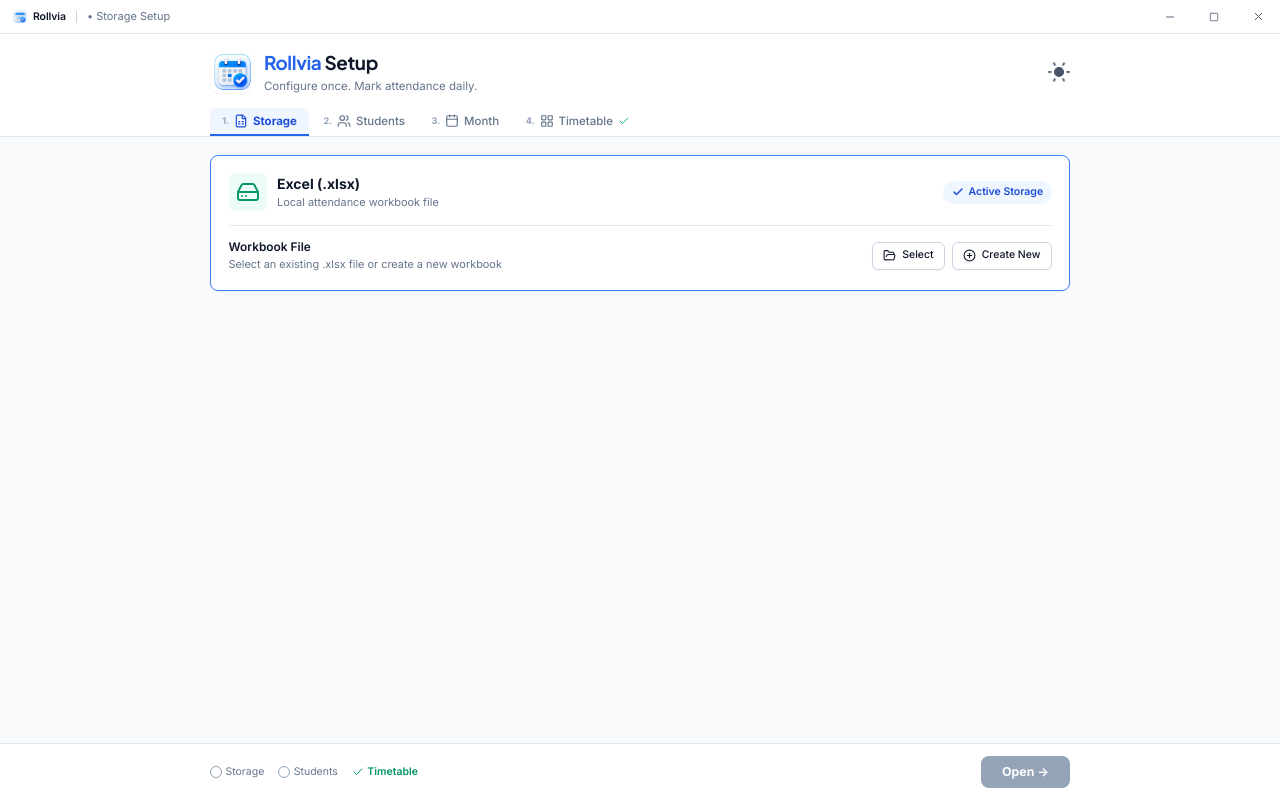
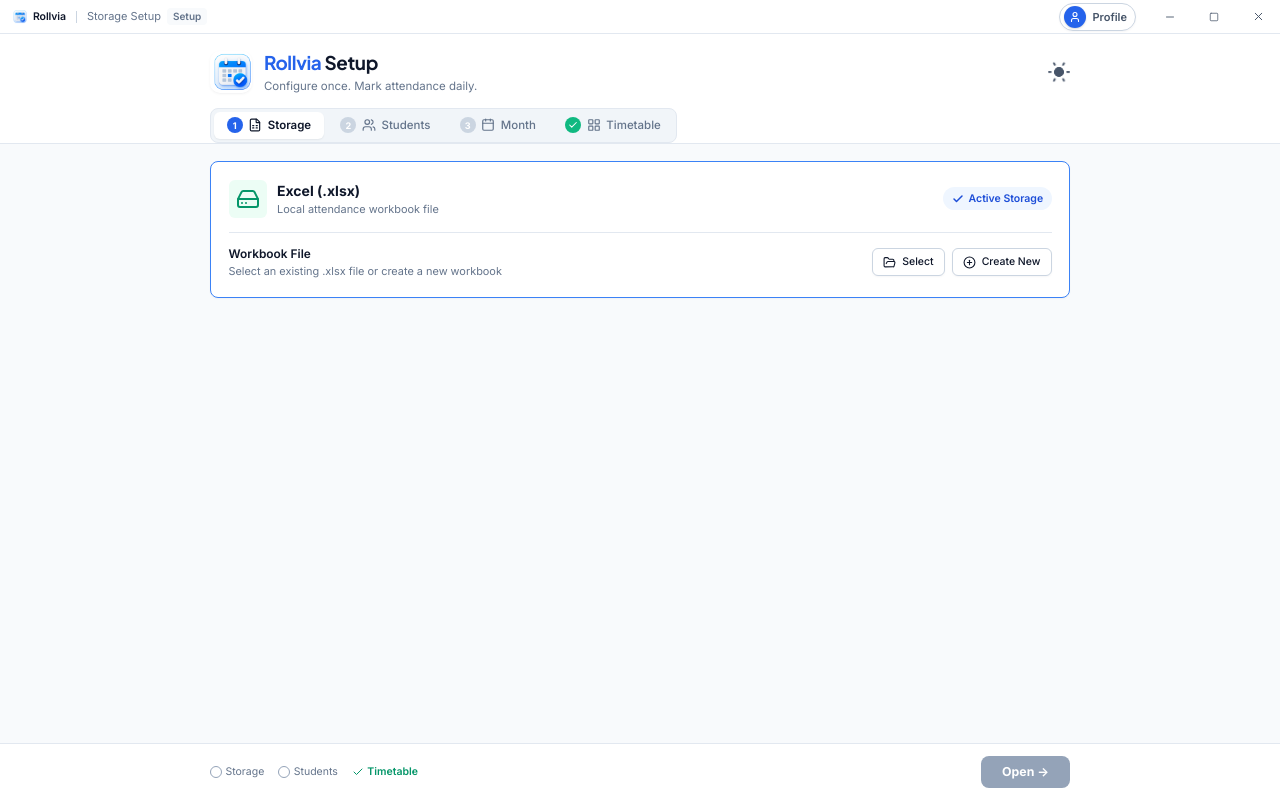
Before and after one commit to DevlopTecy/Rollvia, a React (Vite) app: page / in a window 1280 px wide. Built offline with nearby package versions, Linux system fonts and the light colour scheme.

Commit message:
feat(ui): elevate app to high-end desktop design and embed ProfilePanel in TitleBar

```diff
--- a/src/components/collaboration/ProfilePanel.tsx
+++ b/src/components/collaboration/ProfilePanel.tsx
@@ -105,22 +105,34 @@ export const ProfilePanel: React.FC = () => {
           setIsOpen((prev) => !prev);
           clearError();
         }}
-        title={session ? `Live Room: ${session.roomCode} (${session.role})` : 'Live Collaboration'}
+        title={session ? `Live Room: ${session.roomCode} (${session.role})` : 'Profile & Live Collaboration'}
+        aria-label="Profile and Live Collaboration"
         style={{
           display: 'flex',
           alignItems: 'center',
           gap: 6,
-          padding: '4px 8px',
+          padding: '2px 8px 2px 4px',
           borderRadius: 'var(--radius-full, 9999px)',
           border: session
-            ? '2px solid var(--success-500, #10b981)'
+            ? '1.5px solid var(--success-500, #10b981)'
             : '1px solid var(--border-default)',
-          backgroundColor: session ? 'rgba(16, 185, 129, 0.1)' : 'var(--bg-surface)',
+          backgroundColor: session ? 'rgba(16, 185, 129, 0.12)' : 'var(--bg-surface)',
           color: 'var(--text-primary)',
           cursor: 'pointer',
           transition: 'all 0.15s ease',
-          fontSize: 'var(--text-xs)',
+          fontSize: '11px',
           fontWeight: 600,
+          boxShadow: 'var(--shadow-xs, 0 1px 2px rgba(0,0,0,0.05))',
+        }}
+        onMouseEnter={(e) => {
+          e.currentTarget.style.backgroundColor = session
+            ? 'rgba(16, 185, 129, 0.18)'
+            : 'var(--bg-surface-hover)';
+        }}
+        onMouseLeave={(e) => {
+          e.currentTarget.style.backgroundColor = session
+            ? 'rgba(16, 185, 129, 0.12)'
+            : 'var(--bg-surface)';
         }}
       >
         <div
@@ -133,11 +145,13 @@ export const ProfilePanel: React.FC = () => {
             display: 'flex',
             alignItems: 'center',
             justifyContent: 'center',
-            fontSize: 11,
+            fontSize: 10,
             fontWeight: 700,
+            flexShrink: 0,
+            boxShadow: '0 1px 2px rgba(0,0,0,0.15)',
           }}
         >
-          {initialChar || <User size={12} />}
+          {initialChar || <User size={12} strokeWidth={2.2} />}
         </div>
 
         {session ? (
@@ -148,13 +162,16 @@ export const ProfilePanel: React.FC = () => {
               gap: 4,
               color: 'var(--success-600, #059669)',
               letterSpacing: 0.5,
+              fontSize: '11px',
             }}
           >
-            <Radio size={12} className="animate-pulse" />
+            <Radio size={11} className="animate-pulse" />
             LIVE {session.roomCode}
           </span>
         ) : (
-          <span style={{ color: 'var(--text-secondary)' }}>Connect</span>
+          <span style={{ color: 'var(--text-secondary)', fontSize: '11px', fontWeight: 600 }}>
+            {connectionName.trim() ? connectionName.trim() : 'Profile'}
+          </span>
         )}
       </button>
 
@@ -166,11 +183,11 @@ export const ProfilePanel: React.FC = () => {
             top: 'calc(100% + 8px)',
             right: 0,
             width: 320,
-            backgroundColor: 'var(--bg-elevated, #ffffff)',
+            backgroundColor: 'var(--bg-surface)',
             border: '1px solid var(--border-default)',
             borderRadius: 'var(--radius-md, 8px)',
-            boxShadow: '0 10px 25px -5px rgba(0,0,0,0.15), 0 8px 10px -6px rgba(0,0,0,0.1)',
-            zIndex: 1000,
+            boxShadow: '0 12px 32px -4px rgba(0,0,0,0.22), 0 4px 12px -2px rgba(0,0,0,0.1)',
+            zIndex: 2500,
             padding: 16,
             display: 'flex',
             flexDirection: 'column',
--- a/src/components/layout/TitleBar.tsx
+++ b/src/components/layout/TitleBar.tsx
@@ -4,6 +4,8 @@ import { useFlow, useTheme } from '../../context';
 import attendlyLogo from '../../assets/attendly-logo.png';
 import attendlyLogoDark from '../../assets/attendly-icon-dark.png';
 import attendlyLogoLight from '../../assets/attendly-icon-light.png';
+import { ProfilePanel } from '../collaboration/ProfilePanel';
+import { PresenceBadges } from '../collaboration/PresenceBadges';
 
 export const TitleBar: React.FC = () => {
   const [isMaximized, setIsMaximized] = useState(false);
@@ -72,9 +74,27 @@ export const TitleBar: React.FC = () => {
           <span>Rollvia</span>
         </div>
         <div className="titlebar-divider" />
-        <span className="titlebar-subtitle">
-          {sessionState.institutionName} • {currentStepMeta.title}
+        <span className="titlebar-subtitle" style={{ display: 'inline-flex', alignItems: 'center', gap: '6px' }}>
+          {sessionState.institutionName ? <span>{sessionState.institutionName} •</span> : null}
+          <span>{sessionState.appPhase === 'workspace' ? 'Workspace' : currentStepMeta.title}</span>
+          <span
+            style={{
+              fontSize: '10px',
+              padding: '1px 6px',
+              borderRadius: '4px',
+              backgroundColor: sessionState.appPhase === 'workspace' ? 'rgba(16, 185, 129, 0.12)' : 'var(--bg-surface-subtle)',
+              color: sessionState.appPhase === 'workspace' ? 'var(--success-600)' : 'var(--text-muted)',
+              fontWeight: 600,
+            }}
+          >
+            {sessionState.appPhase === 'workspace' ? 'Active' : 'Setup'}
+          </span>
         </span>
+      </div>
+
+      <div className="titlebar-actions">
+        <PresenceBadges />
+        <ProfilePanel />
       </div>
 
       <div className="titlebar-window-controls">
--- a/src/components/screens/SetupWizard.tsx
+++ b/src/components/screens/SetupWizard.tsx
@@ -691,8 +691,17 @@ export const SetupWizard: React.FC = () => {
             <ThemeToggle />
           </div>
 
-          {/* Tab Bar */}
-          <div style={{ display: 'flex', gap: '0.15rem' }}>
+          {/* Tab Bar (High-End Segmented Stepper) */}
+          <div
+            style={{
+              display: 'inline-flex',
+              gap: '4px',
+              backgroundColor: 'var(--bg-canvas)',
+              padding: '3px',
+              borderRadius: 'var(--radius-md)',
+              border: '1px solid var(--border-subtle)',
+            }}
+          >
             {SETUP_TABS.map((tab, i) => {
               const isActive = activeTab === tab.id;
               const isDone = (tab.id === 'storage' && isStorageValid) ||
@@ -706,24 +715,41 @@ export const SetupWizard: React.FC = () => {
                   style={{
                     display: 'flex',
                     alignItems: 'center',
-                    gap: '0.35rem',
-                    padding: '0.45rem 0.875rem',
-                    borderRadius: 'var(--radius-sm) var(--radius-sm) 0 0',
+                    gap: '0.4rem',
+                    padding: '0.4rem 0.9rem',
+                    borderRadius: 'var(--radius-sm)',
                     border: 'none',
-                    borderBottom: isActive ? '2px solid var(--primary-600)' : '2px solid transparent',
-                    backgroundColor: isActive ? 'var(--primary-50)' : 'transparent',
-                    color: isActive ? 'var(--primary-700)' : 'var(--text-muted)',
-                    fontWeight: isActive ? 700 : 500,
+                    backgroundColor: isActive ? 'var(--bg-surface)' : 'transparent',
+                    color: isActive ? 'var(--text-primary)' : 'var(--text-muted)',
+                    fontWeight: isActive ? 600 : 500,
                     fontSize: '0.82rem',
                     cursor: 'pointer',
+                    boxShadow: isActive ? '0 1px 2px rgba(0,0,0,0.06)' : 'none',
+                    transition: 'all 0.15s ease',
                   }}
                 >
-                  <span style={{ fontSize: '0.65rem', fontWeight: 700, color: 'var(--text-subtle)' }}>
-                    {i + 1}.
+                  <span
+                    style={{
+                      width: 16,
+                      height: 16,
+                      borderRadius: '50%',
+                      backgroundColor: isDone
+                        ? 'var(--success-500)'
+                        : isActive
+                        ? 'var(--primary-600)'
+                        : 'var(--border-default)',
+                      color: '#ffffff',
+                      display: 'flex',
+                      alignItems: 'center',
+                      justifyContent: 'center',
+                      fontSize: '0.65rem',
+                      fontWeight: 700,
+                    }}
+                  >
+                    {isDone ? <Check size={10} strokeWidth={2.5} /> : i + 1}
                   </span>
                   {tab.icon}
                   {tab.label}
-                  {isDone && <Check size={12} style={{ color: 'var(--success-500)' }} />}
                 </button>
               );
             })}
--- a/src/components/workspace/AttendanceGrid.tsx
+++ b/src/components/workspace/AttendanceGrid.tsx
@@ -1432,6 +1432,7 @@ export const AttendanceGrid: React.FC = () => {
 
                     {/* Subject Cells with explicit P and A buttons */}
                     {activeDateSubjects.map((sub) => {
+                      const hasRecord = personData[sub.id] !== undefined || personData[sub.name] !== undefined;
                       const isPresent = Boolean(personData[sub.id] ?? personData[sub.name]);
                       return (
                         <td
@@ -1441,9 +1442,11 @@ export const AttendanceGrid: React.FC = () => {
                             textAlign: 'center',
                             padding: '4px 6px',
                             borderRight: '1px solid var(--border-subtle)',
-                            backgroundColor: isPresent
-                              ? 'rgba(16, 185, 129, 0.04)'
-                              : 'rgba(239, 68, 68, 0.03)',
+                            backgroundColor: !hasRecord
+                              ? 'transparent'
+                              : isPresent
+                              ? 'rgba(16, 185, 129, 0.05)'
+                              : 'rgba(239, 68, 68, 0.04)',
                           }}
                         >
                           <div
@@ -1458,21 +1461,22 @@ export const AttendanceGrid: React.FC = () => {
                               type="button"
                               onClick={() => setCellStatus(person.id, sub.id, sub.name, true)}
                               style={{
-                                padding: '2px 7px',
+                                padding: '3px 8px',
                                 fontSize: '0.75rem',
-                                fontWeight: isPresent ? 700 : 500,
+                                fontWeight: hasRecord && isPresent ? 700 : 500,
                                 borderRadius: 'var(--radius-xs)',
                                 cursor: 'pointer',
-                                border: isPresent
+                                border: hasRecord && isPresent
                                   ? '1px solid var(--success-600)'
                                   : '1px solid var(--border-default)',
-                                backgroundColor: isPresent
+                                backgroundColor: hasRecord && isPresent
                                   ? 'var(--success-600)'
                                   : 'var(--bg-surface)',
-                                color: isPresent ? '#ffffff' : 'var(--text-muted)',
-                                transition: 'all 0.1s ease',
-                                minWidth: '24px',
+                                color: hasRecord && isPresent ? '#ffffff' : 'var(--text-muted)',
+                                transition: 'all 0.12s ease',
+                                minWidth: '26px',
                                 lineHeight: '1.2',
+                                boxShadow: hasRecord && isPresent ? '0 1px 3px rgba(16,185,129,0.3)' : 'none',
                               }}
                               title={`Mark ${person.name} Present for ${sub.name}`}
                             >
@@ -1482,21 +1486,22 @@ export const AttendanceGrid: React.FC = () => {
                               type="button"
                               onClick={() => setCellStatus(person.id, sub.id, sub.name, false)}
                               style={{
-                                padding: '2px 7px',
+                                padding: '3px 8px',
                                 fontSize: '0.75rem',
-                                fontWeight: !isPresent ? 700 : 500,
+                                fontWeight: hasRecord && !isPresent ? 700 : 500,
                                 borderRadius: 'var(--radius-xs)',
                                 cursor: 'pointer',
-                                border: !isPresent
+                                border: hasRecord && !isPresent
                                   ? '1px solid var(--danger-600)'
                                   : '1px solid var(--border-default)',
-                                backgroundColor: !isPresent
+                                backgroundColor: hasRecord && !isPresent
                                   ? 'var(--danger-600)'
                                   : 'var(--bg-surface)',
-                                color: !isPresent ? '#ffffff' : 'var(--text-muted)',
-                                transition: 'all 0.1s ease',
-                                minWidth: '24px',
+                                color: hasRecord && !isPresent ? '#ffffff' : 'var(--text-muted)',
+                                transition: 'all 0.12s ease',
+                                minWidth: '26px',
                                 lineHeight: '1.2',
+                                boxShadow: hasRecord && !isPresent ? '0 1px 3px rgba(239,68,68,0.3)' : 'none',
                               }}
                               title={`Mark ${person.name} Absent for ${sub.name}`}
                             >
@@ -1514,13 +1519,14 @@ export const AttendanceGrid: React.FC = () => {
             {/* Footer Summary Row with Attendance Thresholds */}
             <tfoot
               style={{
-                backgroundColor: 'var(--bg-canvas)',
+                backgroundColor: 'var(--bg-surface)',
                 position: 'sticky',
                 bottom: 0,
                 zIndex: 5,
+                boxShadow: '0 -2px 8px rgba(0,0,0,0.04)',
               }}
             >
-              <tr style={{ borderTop: '2px solid var(--border-default)' }}>
+              <tr style={{ borderTop: '1px solid var(--border-default)' }}>
                 <td colSpan={3} style={{ ...tdStyle, fontWeight: 700, color: 'var(--text-secondary)' }}>
                   <div style={{ display: 'flex', alignItems: 'center', flexWrap: 'wrap', gap: '0.5rem' }}>
                     <span>Total Present</span>
@@ -1875,37 +1881,40 @@ const navBtnStyle: React.CSSProperties = {
 };
 
 const thStyle: React.CSSProperties = {
-  padding: '0.5rem 0.6rem',
-  fontWeight: 700,
-  fontSize: '0.75rem',
-  color: 'var(--text-secondary)',
+  padding: '0.65rem 0.75rem',
+  fontWeight: 600,
+  fontSize: '0.72rem',
+  color: 'var(--text-muted)',
   textTransform: 'uppercase',
-  letterSpacing: '0.03em',
-  borderBottom: '2px solid var(--border-default)',
+  letterSpacing: '0.04em',
+  borderBottom: '1px solid var(--border-default)',
   textAlign: 'center',
   whiteSpace: 'nowrap',
+  backgroundColor: 'var(--bg-canvas)',
 };
 
 const tdStyle: React.CSSProperties = {
-  padding: '0.45rem 0.6rem',
+  padding: '0.5rem 0.75rem',
   color: 'var(--text-primary)',
   verticalAlign: 'middle',
   whiteSpace: 'nowrap',
   overflow: 'hidden',
   textOverflow: 'ellipsis',
+  fontSize: '0.82rem',
 };
 
 function quickFillBtnStyle(variant: 'success' | 'danger'): React.CSSProperties {
   const isSuccess = variant === 'success';
   return {
-    backgroundColor: isSuccess ? 'var(--success-50)' : 'var(--danger-50)',
-    border: `1px solid ${isSuccess ? 'var(--success-500)' : 'var(--danger-500)'}`,
-    color: isSuccess ? 'var(--success-text)' : 'var(--danger-text)',
+    backgroundColor: isSuccess ? 'rgba(16, 185, 129, 0.1)' : 'rgba(239, 68, 68, 0.1)',
+    border: `1px solid ${isSuccess ? 'rgba(16, 185, 129, 0.3)' : 'rgba(239, 68, 68, 0.3)'}`,
+    color: isSuccess ? 'var(--success-600)' : 'var(--danger-600)',
     borderRadius: 'var(--radius-xs)',
-    padding: '0.28rem 0.6rem',
+    padding: '0.25rem 0.65rem',
     fontSize: '0.73rem',
     fontWeight: 600,
     cursor: 'pointer',
+    transition: 'all 0.12s ease',
   };
 }
 
@@ -1913,15 +1922,17 @@ function actionPillBtnStyle(active: boolean): React.CSSProperties {
   return {
     display: 'inline-flex',
     alignItems: 'center',
-    gap: '0.25rem',
-    backgroundColor: 'var(--bg-canvas)',
+    gap: '0.35rem',
+    backgroundColor: 'var(--bg-surface)',
     border: '1px solid var(--border-default)',
     borderRadius: 'var(--radius-xs)',
-    color: active ? 'var(--text-primary)' : 'var(--text-subtle)',
-    padding: '0.28rem 0.55rem',
-    fontSize: '0.73rem',
+    color: active ? 'var(--text-primary)' : 'var(--text-muted)',
+    padding: '0.28rem 0.65rem',
+    fontSize: '0.75rem',
     fontWeight: 500,
     cursor: active ? 'pointer' : 'not-allowed',
-    opacity: active ? 1 : 0.5,
+    opacity: active ? 1 : 0.45,
+    boxShadow: active ? '0 1px 2px rgba(0,0,0,0.03)' : 'none',
+    transition: 'all 0.12s ease',
   };
 }
--- a/src/styles/components.css
+++ b/src/styles/components.css
@@ -55,6 +55,15 @@
   color: var(--text-muted);
   font-size: 11px;
   font-weight: var(--font-normal);
+}
+
+.titlebar-actions {
+  display: flex;
+  align-items: center;
+  gap: var(--space-2);
+  padding-right: var(--space-3);
+  height: 100%;
+  -webkit-app-region: no-drag;
 }
 
 .titlebar-window-controls {
```
Also changed, not shown: src/components/workspace/WorkspaceHeader.tsx (+17 -6 lines), firebase/database.rules.json (line endings or trailing spaces), src/collaboration/index.ts (line endings or trailing spaces), src/collaboration/types.ts (line endings or trailing spaces), src/collaboration/useCollaboration.ts (line endings or trailing spaces), src/components/collaboration/PresenceBadges.tsx (line endings or trailing spaces).
